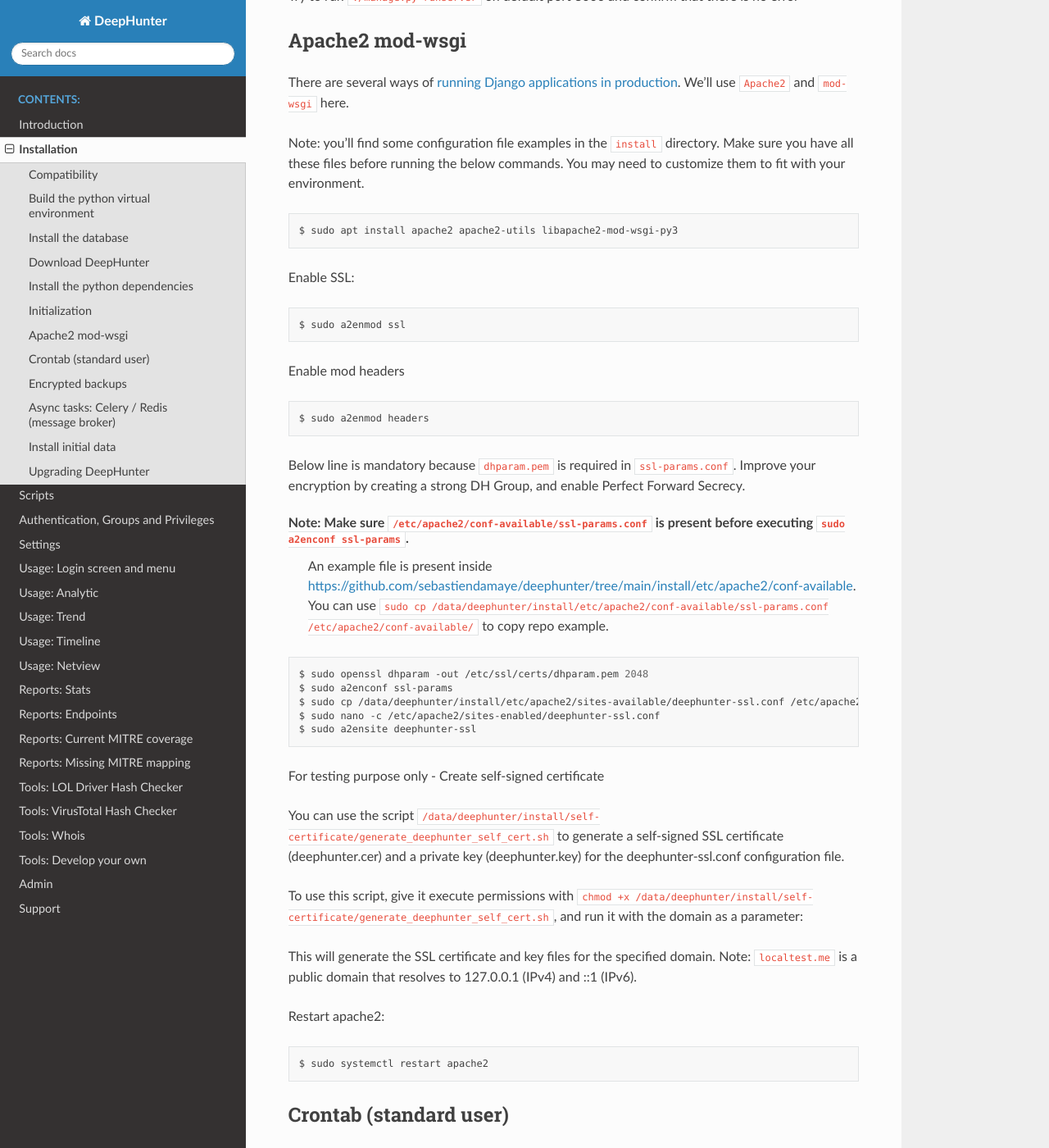
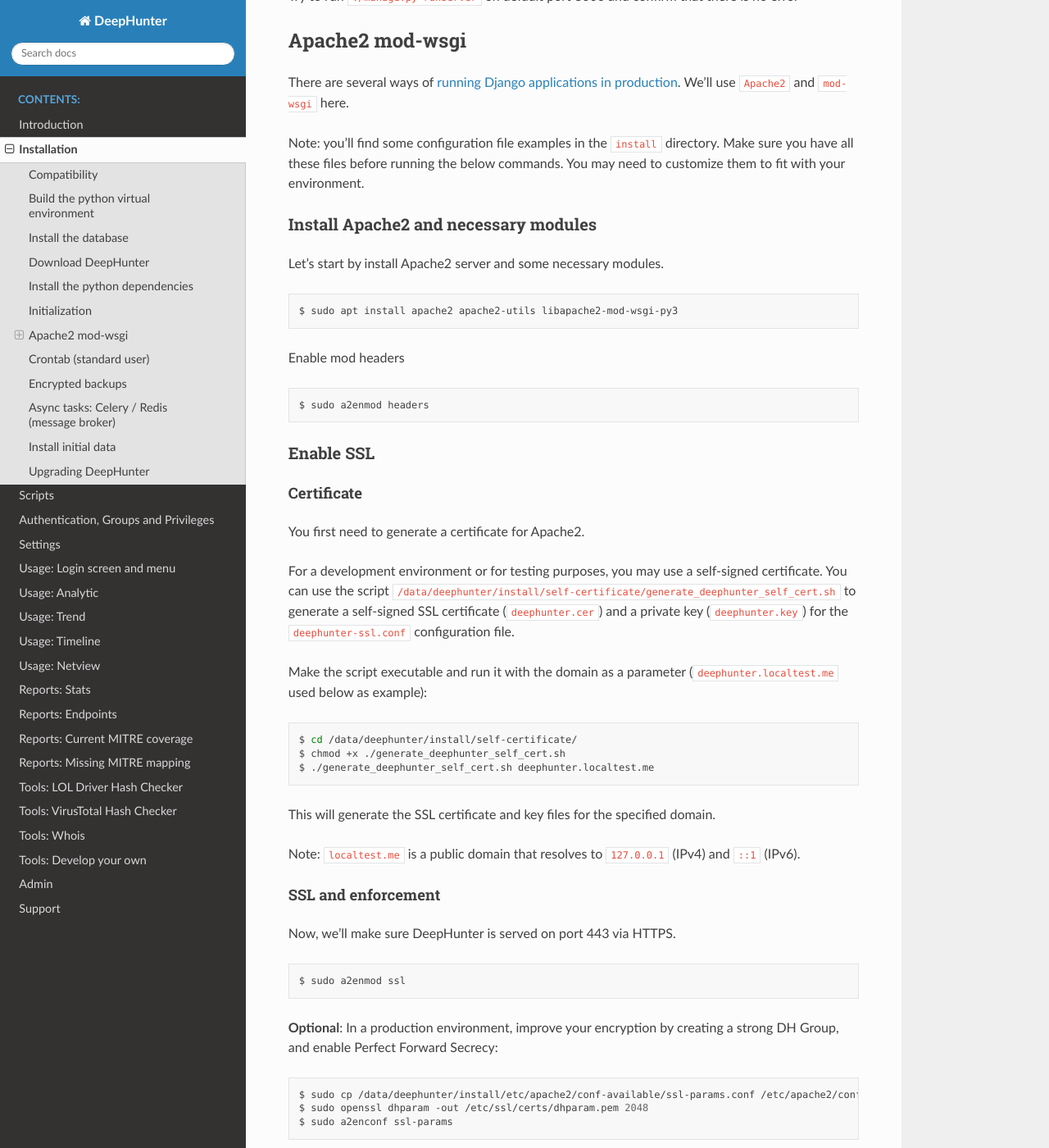
Before and after one commit to wikijm/deephunter, a Sphinx documentation site: the page built from docs/install.rst, in a window 1280 px wide and 1400 px high, scrolled down 1693 px. Shown: the whole window at 82% size. Built offline with Sphinx 7.4.7 and the Read the Docs theme 3.1.0, drawn with Linux system fonts in a browser that asks for light colours; some of the changed text lies outside the part shown.

Commit message:
updated installation procedure

```diff
--- a/docs/install.rst
+++ b/docs/install.rst
@@ -86,15 +86,14 @@
 
 Note: you'll find some configuration file examples in the ``install`` directory. Make sure you have all these files before running the below commands. You may need to customize them to fit with your environment.
 
+Install Apache2 and necessary modules
+=====================================
+
+Let's start by install Apache2 server and some necessary modules.
+
 .. code-block:: sh
 
 	$ sudo apt install apache2 apache2-utils libapache2-mod-wsgi-py3
-
-Enable SSL:
-
-.. code-block:: sh
-
-	$ sudo a2enmod ssl
 
 Enable mod headers
 
@@ -102,35 +101,60 @@
 
 	$ sudo a2enmod headers
 
-Below line is mandatory because ``dhparam.pem`` is required in ``ssl-params.conf``. Improve your encryption by creating a strong DH Group, and enable Perfect Forward Secrecy.
+Enable SSL
+==========
 
-Note: Make sure ``/etc/apache2/conf-available/ssl-params.conf`` is present before executing ``sudo a2enconf ssl-params``.
-      An example file is present inside https://github.com/sebastiendamaye/deephunter/tree/main/install/etc/apache2/conf-available.
-      You can use ``sudo cp /data/deephunter/install/etc/apache2/conf-available/ssl-params.conf /etc/apache2/conf-available/`` to copy repo example.
+Certificate
+-----------
+
+You first need to generate a certificate for Apache2.
+
+For a development environment or for testing purposes, you may use a self-signed certificate. You can use the script ``/data/deephunter/install/self-certificate/generate_deephunter_self_cert.sh`` to generate a self-signed SSL certificate (``deephunter.cer``) and a private key (``deephunter.key``) for the ``deephunter-ssl.conf`` configuration file.
+
+Make the script executable and run it with the domain as a parameter (``deephunter.localtest.me`` used below as example):
 
 .. code-block:: sh
 
-	$ sudo openssl dhparam -out /etc/ssl/certs/dhparam.pem 2048
-	$ sudo a2enconf ssl-params
-	$ sudo cp /data/deephunter/install/etc/apache2/sites-available/deephunter-ssl.conf /etc/apache2/sites-available/
-	$ sudo nano -c /etc/apache2/sites-enabled/deephunter-ssl.conf
-	$ sudo a2ensite deephunter-ssl
-
-For testing purpose only - Create self-signed certificate
-
-You can use the script ``/data/deephunter/install/self-certificate/generate_deephunter_self_cert.sh`` to generate a self-signed SSL certificate (deephunter.cer) and a private key (deephunter.key) for the deephunter-ssl.conf configuration file.
-
-To use this script, give it execute permissions with ``chmod +x /data/deephunter/install/self-certificate/generate_deephunter_self_cert.sh``, and run it with the domain as a parameter:
-
-.. code-block:: sh
 	$ cd /data/deephunter/install/self-certificate/
 	$ chmod +x ./generate_deephunter_self_cert.sh
 	$ ./generate_deephunter_self_cert.sh deephunter.localtest.me
 
 This will generate the SSL certificate and key files for the specified domain.
-Note: ``localtest.me`` is a public domain that resolves to 127.0.0.1 (IPv4) and ::1 (IPv6).
 
-Restart apache2:
+Note: ``localtest.me`` is a public domain that resolves to ``127.0.0.1`` (IPv4) and ``::1`` (IPv6).
+
+SSL and enforcement
+-------------------
+
+Now, we'll make sure DeepHunter is served on port 443 via HTTPS.
+
+.. code-block:: sh
+
+	$ sudo a2enmod ssl
+
+**Optional**: In a production environment, improve your encryption by creating a strong DH Group, and enable Perfect Forward Secrecy:
+
+.. code-block:: sh
+
+	$ sudo cp /data/deephunter/install/etc/apache2/conf-available/ssl-params.conf /etc/apache2/conf-available/
+	$ sudo openssl dhparam -out /etc/ssl/certs/dhparam.pem 2048
+	$ sudo a2enconf ssl-params
+
+HTTPS
+-----
+
+Now, run the following commands to enable DeepHunter in HTTPS:
+
+.. code-block:: sh
+
+	$ sudo cp /data/deephunter/install/etc/apache2/sites-available/deephunter-ssl.conf /etc/apache2/sites-available/
+	$ sudo nano -c /etc/apache2/sites-enabled/deephunter-ssl.conf
+	$ sudo a2ensite deephunter-ssl
+
+Restart Apache2
+---------------
+
+Now, restart Apache2:
 
 .. code-block:: sh
 
```
